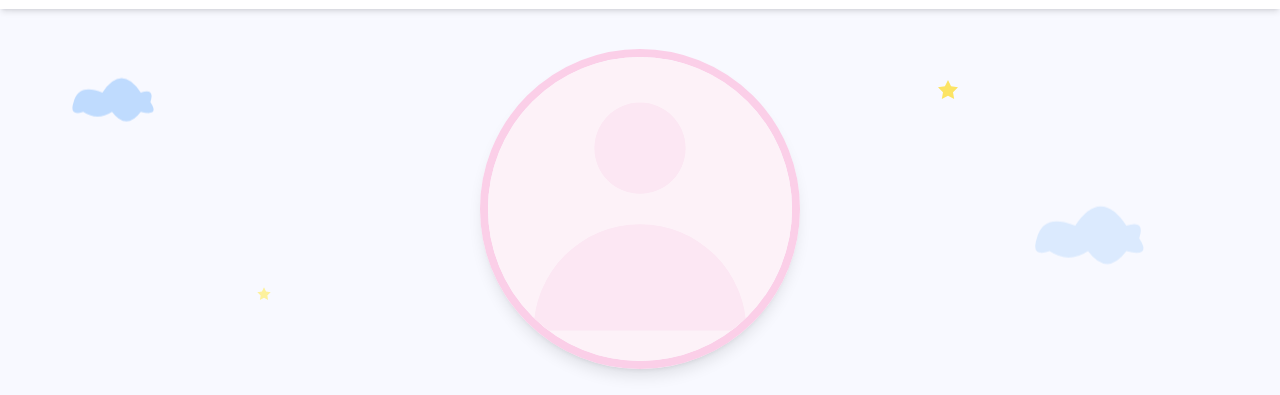
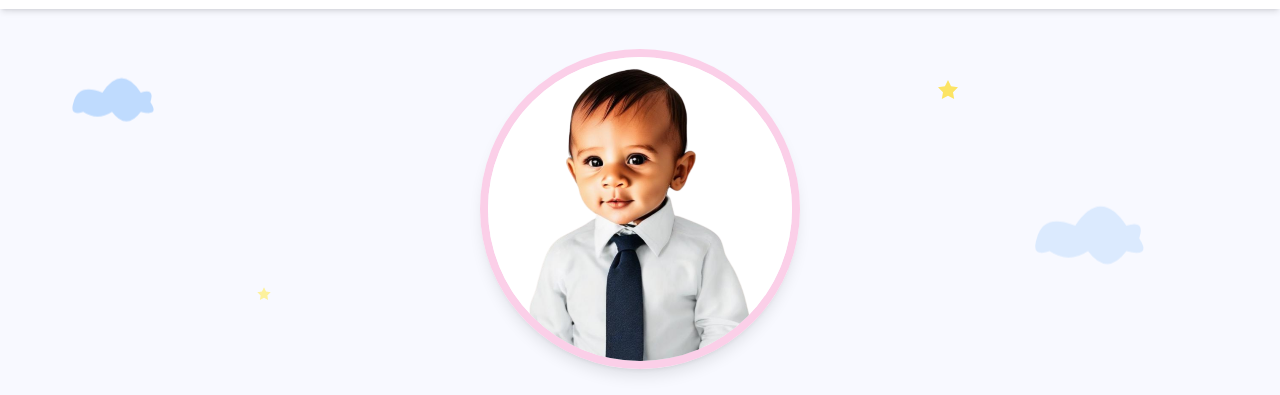
Before and after one commit to baluchedurupally/aariv, a plain HTML site: page index.htm in a window 1280 px wide. Shown: the part 47-442 px from the top of the page. Drawn offline with nearby package versions, Linux system fonts and the light colour scheme.

Commit message:
add profile and favicon.
add profile and favicon.

```diff
--- a/index.htm
+++ b/index.htm
@@ -4,6 +4,12 @@
     <meta charset="UTF-8">
     <meta name="viewport" content="width=device-width, initial-scale=1.0">
     <title>Aariv's Little World</title>
+    <link rel="icon" type="image/png" href="/assets/my-favicon/favicon-96x96.png" sizes="96x96" />
+    <link rel="icon" type="image/svg+xml" href="/assets/my-favicon/favicon.svg" />
+    <link rel="shortcut icon" href="/assets/my-favicon/favicon.ico" />
+    <link rel="apple-touch-icon" sizes="180x180" href="/assets/my-favicon/apple-touch-icon.png" />
+    <meta name="apple-mobile-web-app-title" content="Aariv's Little World" />
+    <link rel="manifest" href="/assets/my-favicon/site.webmanifest" />
     <script src="https://cdn.tailwindcss.com"></script>
     <link href="https://fonts.googleapis.com/css2?family=Bubblegum+Sans&family=Nunito:wght@400;600;700&display=swap" rel="stylesheet">
     <style>
@@ -141,10 +147,7 @@
         <div class="container mx-auto px-4 relative z-10">
             <div class="flex flex-col items-center justify-center">
                 <div class="w-64 h-64 md:w-80 md:h-80 rounded-full overflow-hidden border-8 border-pink-200 shadow-lg mb-8">
-                    <!-- Baby's photo placeholder -->
-                    <svg class="w-full h-full text-pink-100 bg-pink-50" fill="currentColor" viewBox="0 0 20 20">
-                        <path fill-rule="evenodd" d="M10 9a3 3 0 100-6 3 3 0 000 6zm-7 9a7 7 0 1114 0H3z" clip-rule="evenodd"></path>
-                    </svg>
+                    <img src="assets/profile.png" alt="Baby's photo" class="w-full h-full object-cover" />
                 </div>
                 <h1 class="title-font text-4xl md:text-5xl text-center text-purple-600 mb-4">Hi, I'm Aariv Mahadev!</h1>
                 <p class="text-xl text-center text-gray-600 max-w-lg">Welcome to my little corner of the internet where my parents share my journey through babyhood!</p>
```
Also changed, not shown: assets/my-favicon/apple-touch-icon.png (added), assets/my-favicon/favicon-96x96.png (added), assets/my-favicon/favicon.ico (added), assets/my-favicon/favicon.svg (added), assets/my-favicon/site.webmanifest (added), assets/my-favicon/web-app-manifest-192x192.png (added), assets/my-favicon/web-app-manifest-512x512.png (added), assets/profile.png (added).
